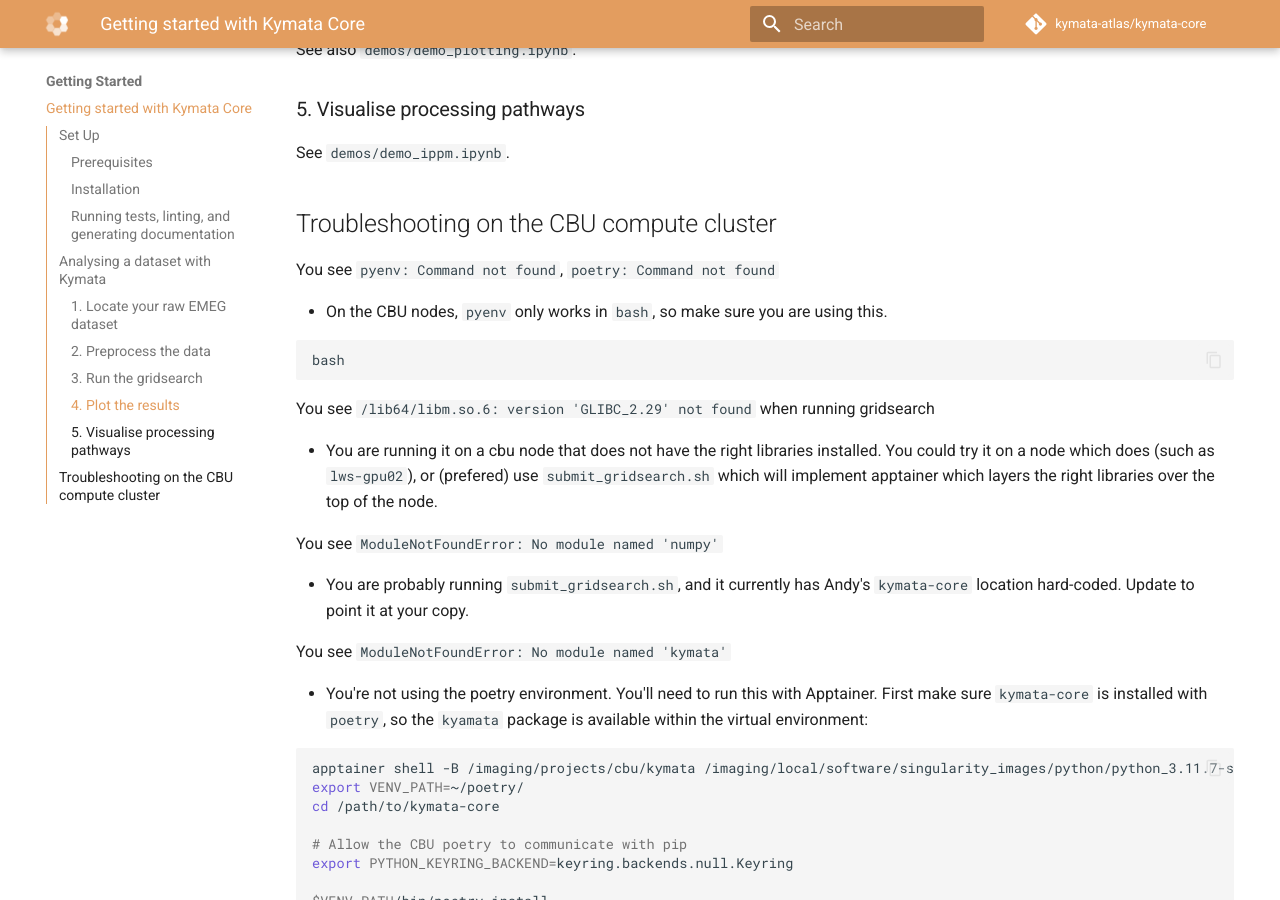
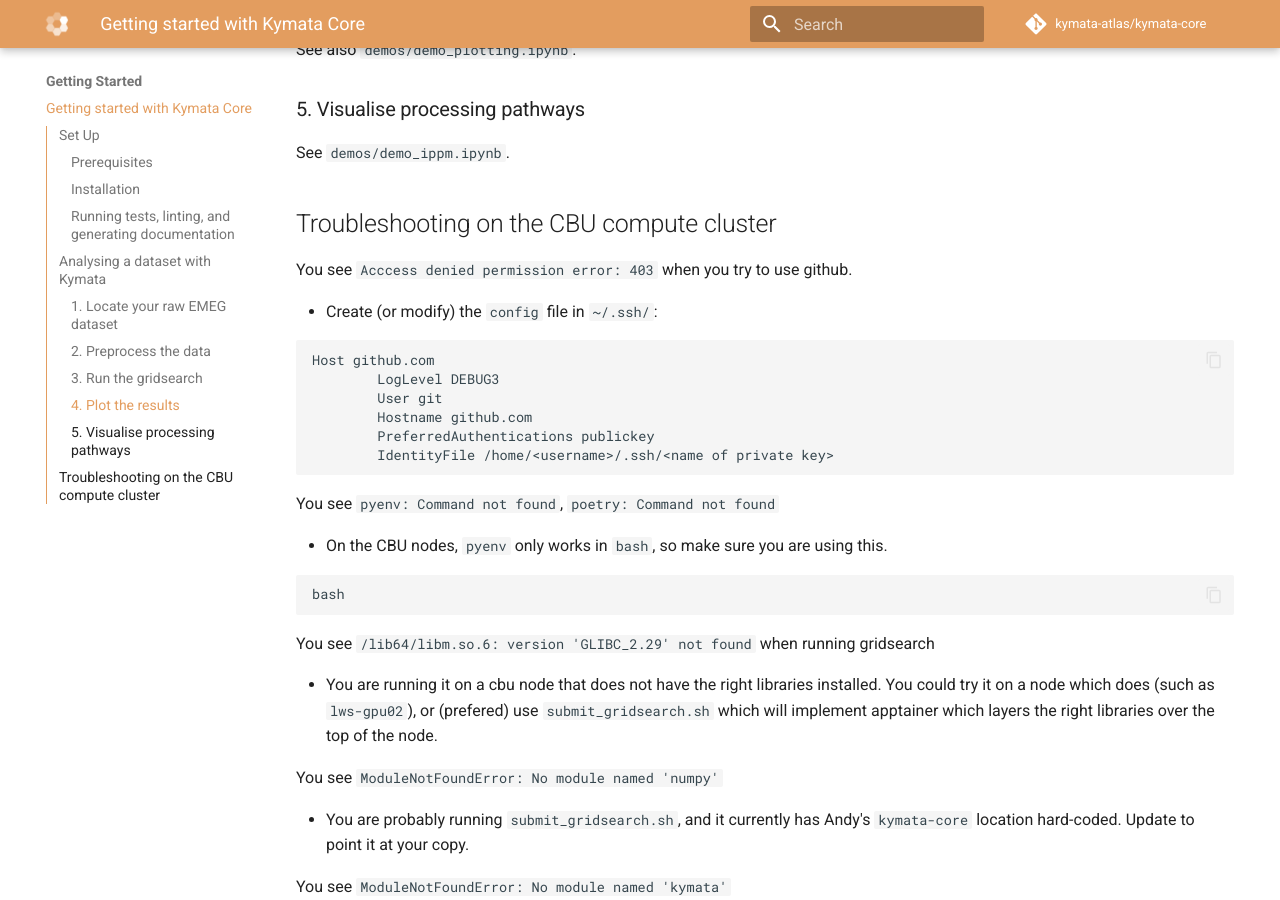
Before and after one commit to kymata-atlas/kymata-core, an MkDocs documentation site: the page built from docs/getting-started.md, in a window 1280 px wide and 900 px high, scrolled down 2873 px. Built offline with MkDocs 1.6.1 and Material for MkDocs 9.7.7, drawn with Linux system fonts in a browser that asks for light colours; comment, search, counter and statistics services are not loaded.

Commit message:
Adds github error support to docs

````diff
--- a/docs/getting-started.md
+++ b/docs/getting-started.md
@@ -119,6 +119,19 @@ See `demos/demo_ippm.ipynb`.
 
 ## Troubleshooting on the CBU compute cluster
 
+You see `Acccess denied permission error: 403` when you try to use github.
+
+- Create (or modify) the `config` file in `~/.ssh/`:
+
+```
+Host github.com
+        LogLevel DEBUG3
+        User git
+        Hostname github.com
+        PreferredAuthentications publickey
+        IdentityFile /home/<username>/.ssh/<name of private key>
+```
+
 You see `pyenv: Command not found`, `poetry: Command not found`
 
 - On the CBU nodes, `pyenv` only works in `bash`, so make sure you are using this.
````
